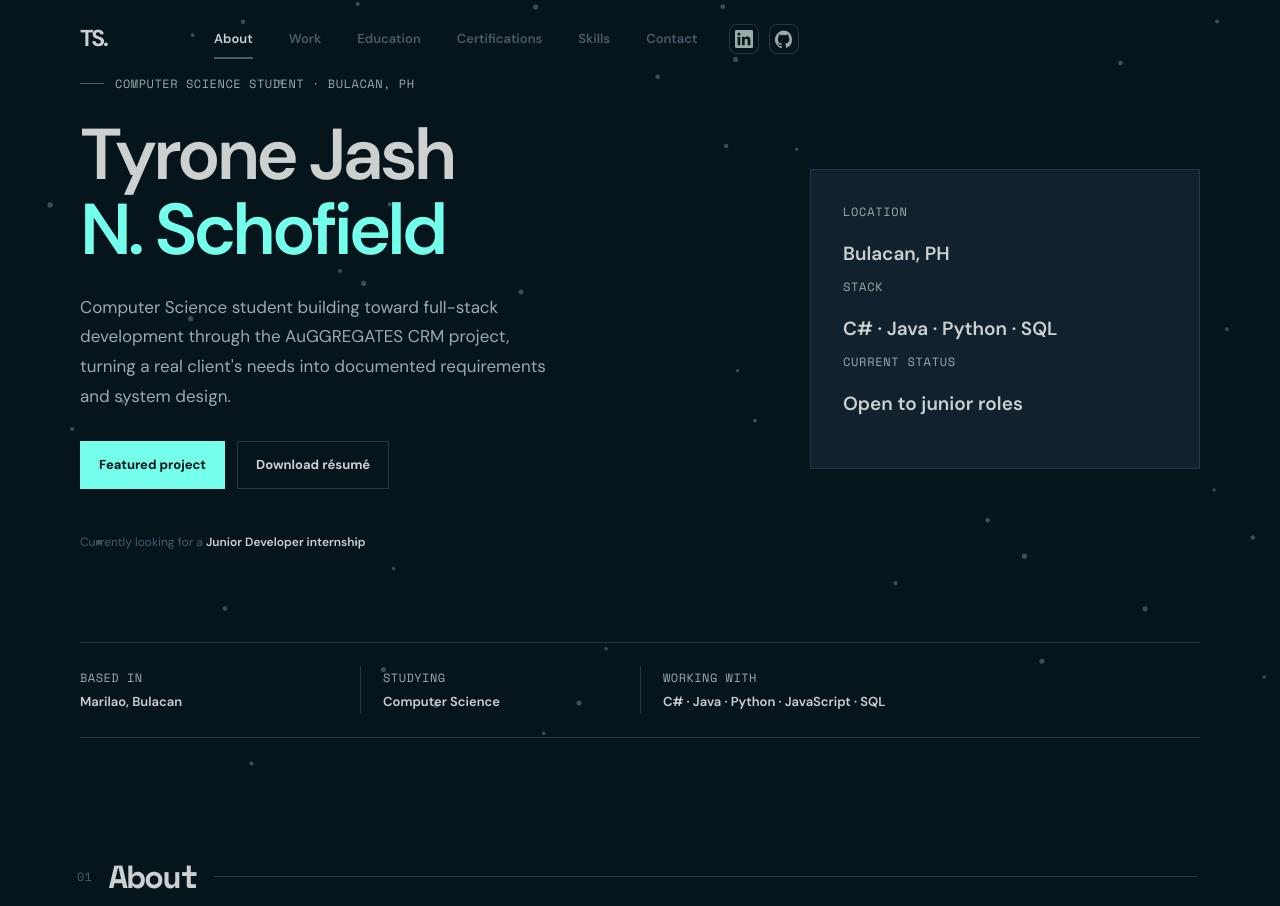
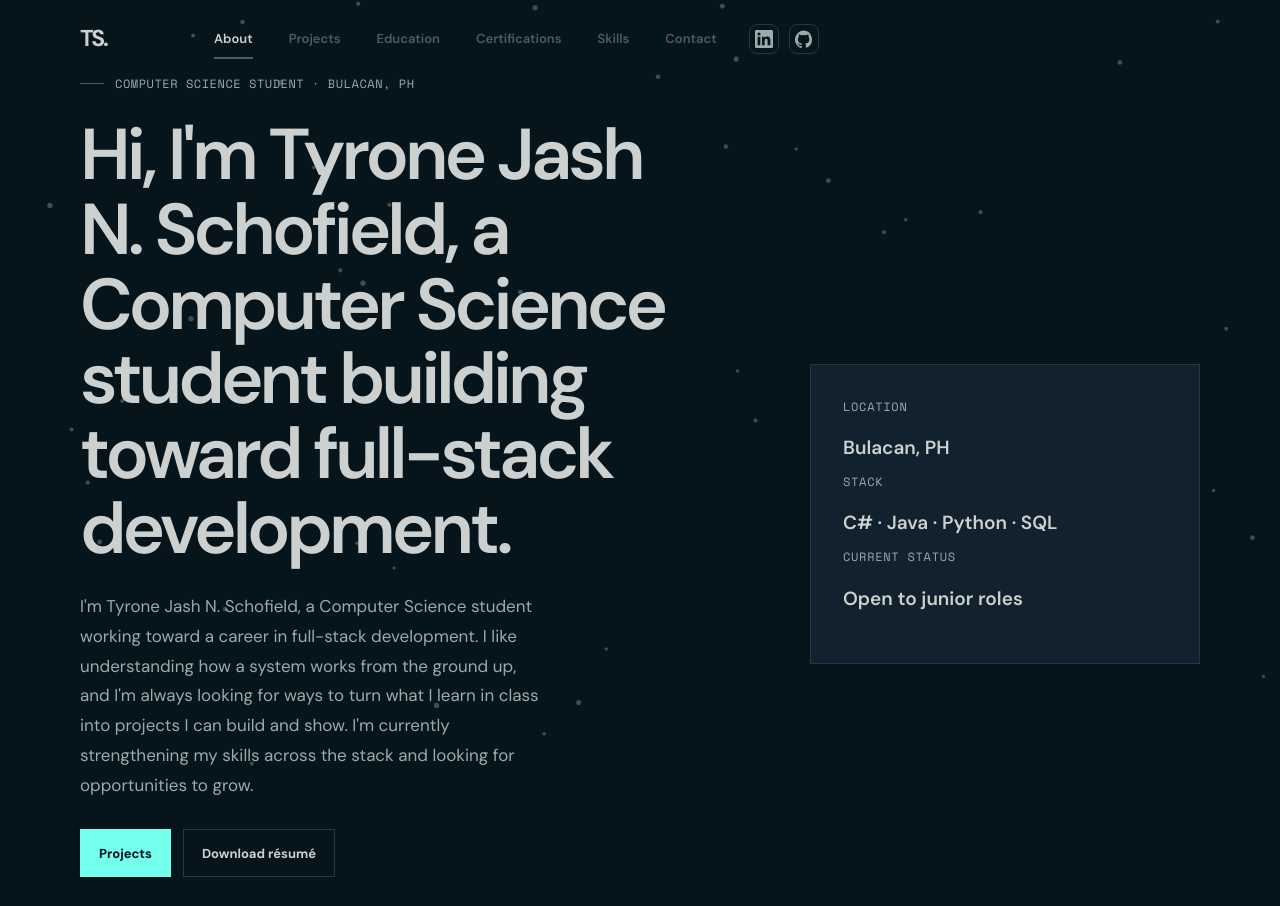
Before and after one commit to tyrenbloom/tyrenbloom-portfolio, a website: page index.html in a window 1280 px wide. Shown: the top 906 px of the page. Drawn offline with nearby package versions, Linux system fonts and the light colour scheme.

Commit message:
Point portfolio project navigation to showcase

```diff
--- a/index.html
+++ b/index.html
@@ -27,7 +27,7 @@
     <a class="wordmark" href="#top" aria-label="Tyrone Schofield home">TS<span>.</span></a>
     <nav class="site-nav" aria-label="Main navigation">
       <a href="#about" class="nav-link">About</a>
-      <a href="#project" class="nav-link">Work</a>
+      <a href="#showcase" class="nav-link">Projects</a>
       <a href="#education" class="nav-link">Education</a>
       <a href="#certifications" class="nav-link">Certifications</a>
       <a href="#skills" class="nav-link">Skills</a>
@@ -49,10 +49,10 @@
     <section class="hero page-width" id="top" aria-labelledby="hero-title">
       <div class="hero-copy">
         <p class="eyebrow"><span class="eyebrow-line"></span> Computer Science student · Bulacan, PH</p>
-        <h1 id="hero-title">Tyrone Jash<br><span>N. Schofield</span></h1>
-        <p class="hero-intro">Computer Science student building toward full-stack development through the AuGGREGATES CRM project, turning a real client's needs into documented requirements and system design.</p>
+        <h1 id="hero-title">Hi, I'm Tyrone Jash N. Schofield, a Computer Science student building toward full-stack development.</h1>
+        <p class="hero-intro">I'm Tyrone Jash N. Schofield, a Computer Science student working toward a career in full-stack development. I like understanding how a system works from the ground up, and I'm always looking for ways to turn what I learn in class into projects I can build and show. I'm currently strengthening my skills across the stack and looking for opportunities to grow.</p>
         <div class="hero-actions">
-          <a class="button button-primary" href="#project">Featured project</a>
+          <a class="button button-primary" href="#showcase">Projects</a>
           <a class="button button-secondary" href="resume.pdf" download="Tyrone-Schofield-Resume.pdf">Download résumé</a>
         </div>
         <p class="hero-footnote">Currently looking for a <strong>Junior Developer internship</strong></p>
```
